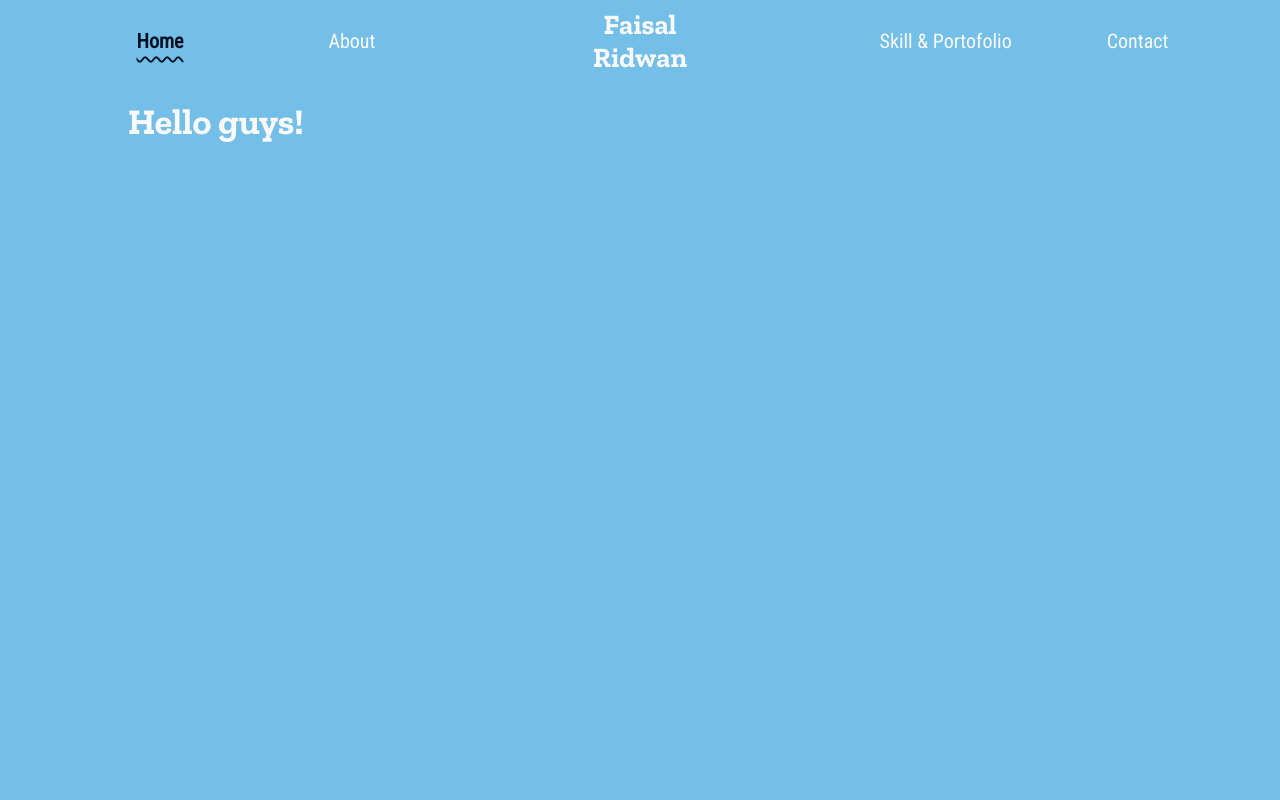
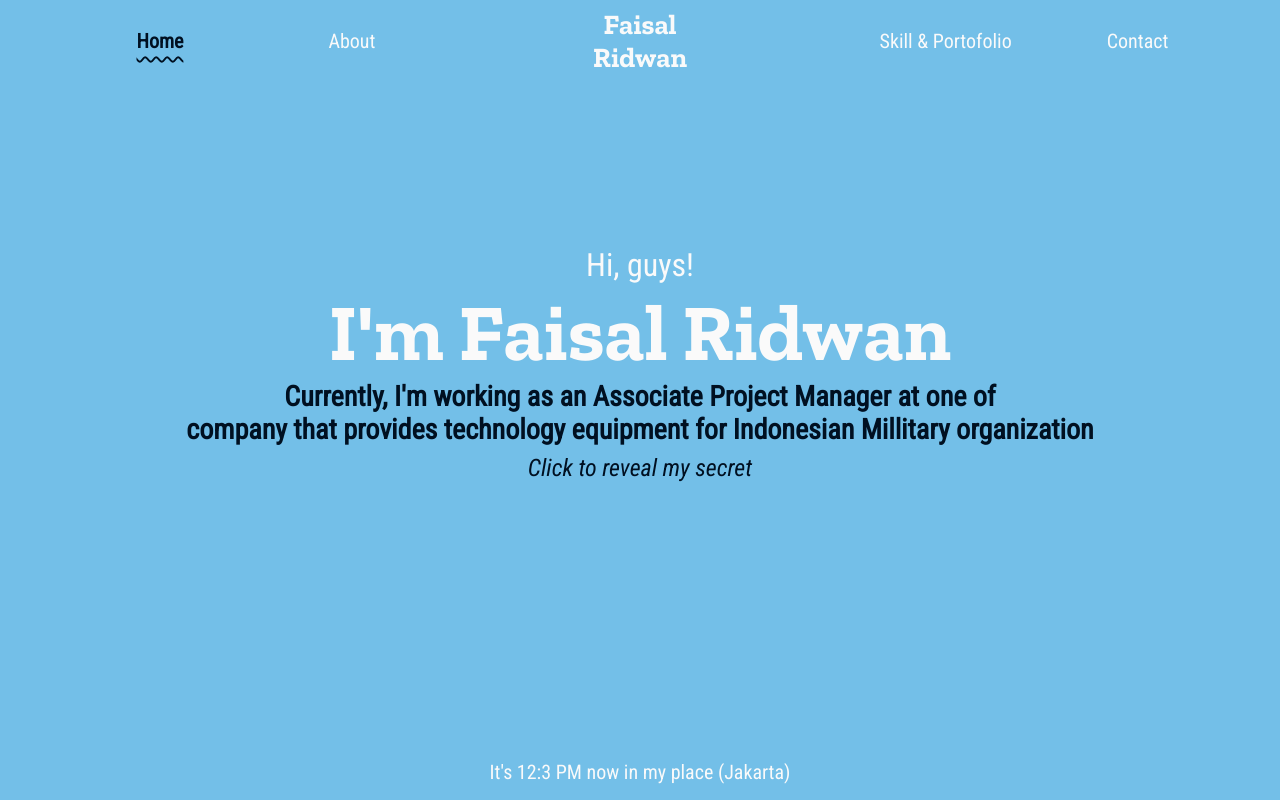
Before and after one commit to faisalridwan55/personal-web, a React (Create React App) app: page / in a window 1280 px wide. Built offline with nearby package versions, Linux system fonts and the light colour scheme; the HTML template or start-up script is replaced by a standard one.

Commit message:
Finish home page

```diff
--- a/src/containers/Home/index.js
+++ b/src/containers/Home/index.js
@@ -1,13 +1,53 @@
-import { Title } from "../../components/Text";
+import { useEffect, useState } from "react";
+
+import { Footer, SecretText } from "./components";
+
+import { Box } from "../../components/Grid";
+import { BLACK } from "../../constants/Colors";
+import { Title, Text } from "../../components/Text";
 import PageContainer from "../../components/PageContainer";
 
+const timeFormatter = () => {
+    const time = new Date().toLocaleTimeString()
+
+    return `${time.slice(0,4)} ${time.slice(8)}`
+}
+
 const Home = () => {
-    const now = new Date();
-    console.log(now.toLocaleString())
+    const [time, setTime] = useState(timeFormatter())
+
+    useEffect(() => {
+        setTimeout(() => {
+            setTime(timeFormatter())
+        }, 60000)
+    }, [time])
 
     return (
-        <PageContainer className="home-container">
-            <Title>Hello guys!</Title>
+        <PageContainer
+            alignItems="center"
+            justifyContent="center"
+            className="home-container"
+        >
+            <Text size="xxl">Hi, guys!</Text>
+            <Title
+                style={{fontSize: '80px'}}
+                textAlign='center'
+                transition={{duration: 1}}
+                initial={{ opacity: 0, scale: 0.5 }}
+                animate={{ opacity: 1, scale: 1 }}
+            >
+                I'm Faisal Ridwan
+            </Title>
+            <Box>
+                <Text size="xl" color={BLACK} textAlign="center" bold>
+                    Currently, I'm working as an Associate Project Manager at one of
+                </Text>
+                <Text size="xl" color={BLACK} textAlign="center" bold>
+                    company that provides technology equipment for Indonesian Millitary organization
+                </Text>
+                <SecretText />
+            </Box>
+            <Footer time={time}/>
         </PageContainer>
      );
 }
```
